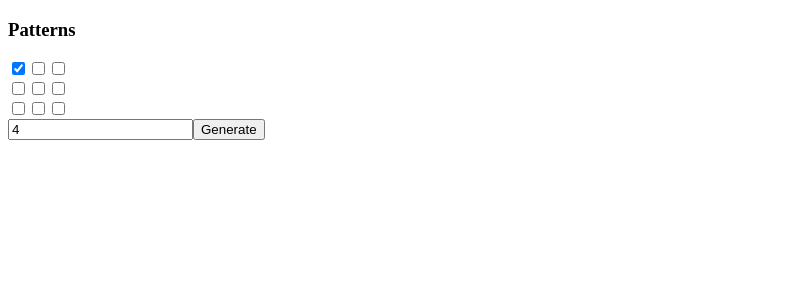
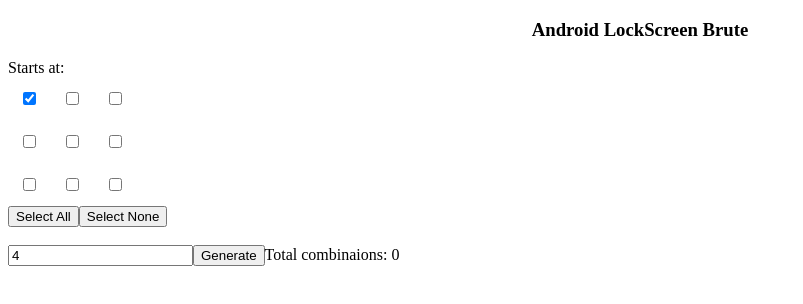
Before and after one commit to PrabhuSuriya/android-lockscreen-brute, an Angular app: page / in a window 1280 px wide. Shown: the top 304 px of the page, without its empty margins (0-803 px from the left). Built offline with nearby package versions, Linux system fonts and the light colour scheme.

Commit message:
new chnages

```diff
--- a/package.json
+++ b/package.json
@@ -7,7 +7,8 @@
     "build": "ng build",
     "test": "ng test",
     "lint": "ng lint",
-    "e2e": "ng e2e"
+    "e2e": "ng e2e",
+    "publish": "ng build && surge dist noisy-flame.surge.sh"
   },
   "private": true,
   "dependencies": {
@@ -44,6 +45,7 @@
     "protractor": "~5.4.0",
     "ts-node": "~7.0.0",
     "tslint": "~5.11.0",
-    "typescript": "~3.2.2"
+    "typescript": "~3.2.2",
+    "surge": "0.21.3"
   }
 }
--- a/src/app/app.component.html
+++ b/src/app/app.component.html
@@ -1,12 +1,19 @@
-<h3>Patterns</h3>
+<h3>Android LockScreen Brute</h3>
 <div>
+  Starts at:
   <div *ngFor="let row of dots">
-    <input *ngFor="let dot of row" (change)="updateList(dot, $event)"
+    <input *ngFor="let dot of row" class="checkbox" (change)="updateList(dot, $event)"
     [(ngModel)]="dotsStatus[dot]"
     type="checkbox" name="" id="">
   </div>
+  <div>
+    <input type="button" (click)="onSelect('all')" value="Select All">
+    <input type="button" (click)="onSelect('none')" value="Select None">
+  </div>
+  <br>
   <input type="number" [(ngModel)]="dotsLength">
   <button (click)="onFilter()">Generate</button>
+  <span>Total combinaions: {{this.mergedPattern.length}}</span>
 </div>
 
 
--- a/src/app/app.component.scss
+++ b/src/app/app.component.scss
@@ -1,3 +1,10 @@
+h3{
+  text-align: center;
+}
+.checkbox{
+  margin: 15px;
+}
+
 .pattern-container{
   display: inline-block;
   margin: 2px;
--- a/src/app/app.component.ts
+++ b/src/app/app.component.ts
@@ -9,16 +9,29 @@ export class AppComponent {
   patterns = [];
   mergedPattern = [];
   dots = [[1, 2, 3], [4, 5, 6], [7, 8, 9]];
-  dotsStatus = [null, true, false, false, false, false, false, false, false, false];
+  dotsStatus = [
+    null,
+    true,
+    false,
+    false,
+    false,
+    false,
+    false,
+    false,
+    false,
+    false
+  ];
   dotsLength = 4;
-  constructor() { }
+  constructor() {}
 
   ngOnInit() {
     //const seed = [[1], [2], [3], [4], [5], [6], [7], [8], [9]];
     // const seed = this.getSeedFromDotStatus();
     // this.seedPatterns(seed, this.dotsLength);
   }
-
+  onSelect(type: string) {
+    this.dotsStatus = new Array(10).fill(type == "all")
+  }
   onFilter() {
     const seed = this.getSeedFromDotStatus();
     this.seedPatterns(seed, this.dotsLength);
@@ -28,7 +41,7 @@ export class AppComponent {
         pattern: x,
         data: {}
       });
-    })
+    });
   }
   getSeedFromDotStatus() {
     const seed = [];
@@ -115,8 +128,5 @@ export class AppComponent {
     return pattern[pattern.length - 1];
   }
 
-
-  getData(patternID: number[]) {
-
-  }
+  getData(patternID: number[]) {}
 }
```
Also changed, not shown: 14 other files (tests, documents, lock files or other folders).
